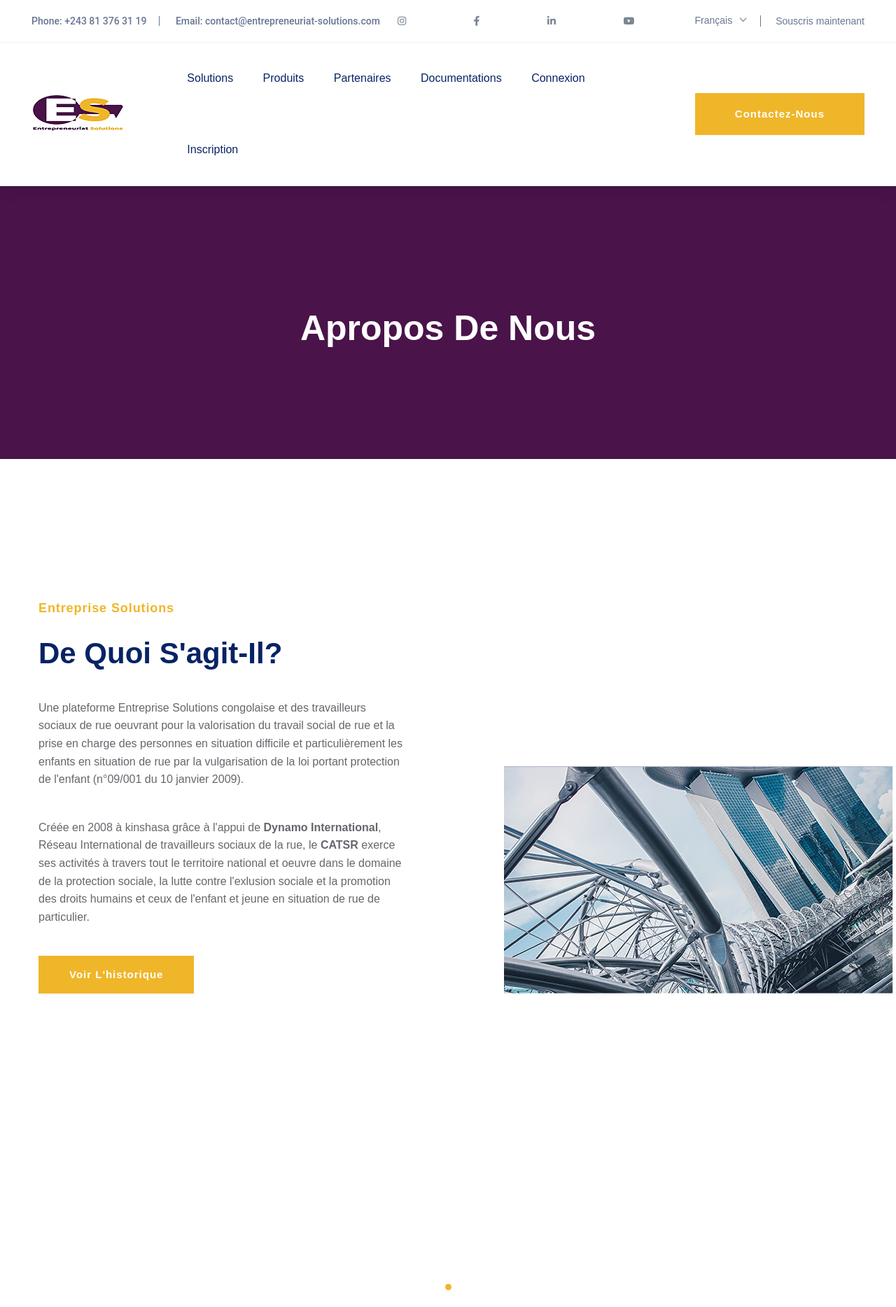
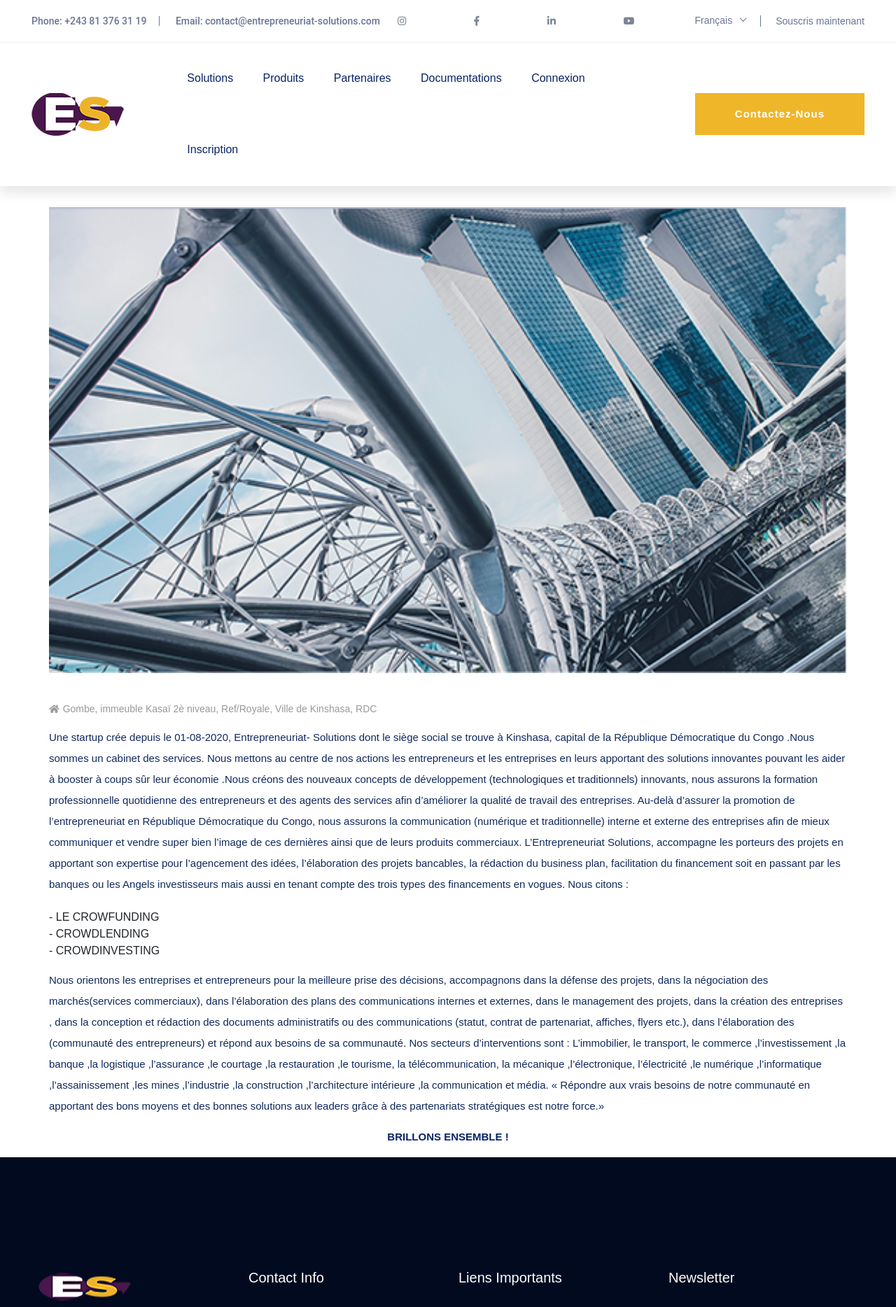
Before and after one commit to Kgermando/e-s, a Django app: page /app/historique in a window 1280 px wide. Shown: the top 1868 px of the page at 70% size. Run offline with Django 3.2, Linux system fonts and the light colour scheme; data that the repository does not hold is empty; some libraries are stand-ins or nearby versions; some web fonts are replaced.

Commit message:
fix edit

```diff
--- a/app/urls.py
+++ b/app/urls.py
@@ -9,5 +9,5 @@ urlpatterns = [
     path('contact', contact_view, name='contact'),
     path('about', about_view, name='about'),
     path('about_detail/<slug:slug>/', about_detail, name='about_detail'),
-    path('historique', about_view, name='historique')
+    path('historique', historique_view, name='historique')
 ]
--- a/es/settings.py
+++ b/es/settings.py
@@ -24,7 +24,7 @@ BASE_DIR = Path(__file__).resolve().parent.parent
 SECRET_KEY = '+f5fyu0r#w*n%$0mueny8x$jj#qk!dxwpk4v@e_1c&le3f&hr@'
 
 # SECURITY WARNING: don't run with debug turned on in production!
-DEBUG = False
+DEBUG = True
 
 ALLOWED_HOSTS = ['entrepreneuriat-solutions.com', 'www.entrepreneuriat-solutions.com', '138.197.210.173', '*']
 
--- a/templates/nav/footer.html
+++ b/templates/nav/footer.html
@@ -22,7 +22,7 @@
                             <h4>Contact Info</h4>
                             <ul>
                                 <li>
-                                    <p>Addresse : Gombe, Humeuble Kasaî 2è niveau, Ref/Royale.</p>
+                                    <p>Addresse : Gombe, immeuble Kasaï 2è niveau, Ref/Royale, Ville de Kinshasa, RDC.</p>
                                 </li>
                                 <li><a href="tel:+243813763119">Phone : +243 81 376 31 19</a></li>
                                 <li><a href="mailto:contact@entrepreneuriat-solutions.com">Email : contact@entrepreneuriat-solutions.com</a></li>
@@ -54,10 +54,11 @@
                         <!-- Form -->
                         <div class="footer-form" >
                             <div id="mc_embed_signup">
-                                <form enctype="multipart/form-data" method="post" action="/newsletter/entrepreneuriat-solutions/subscribe/" class="subscribe_form relative mail_part">
-                                    {% csrf_token %}
-                                    <input type="email" name="email_field" required="" id="id_email_field" placeholder="Addresse mail"
+                                <form class="form-contact contact_form" method="POST">
+
+                                    <input type="email" name="email" id="email" placeholder="Addresse mail"
                                     class="placeholder hide-on-focus" >
+
                                     <div class="form-icon">
                                         <button type="submit" id="id_submit" name="submit"
                                             class="email_icon newsletter-submit button-contactForm">
--- a/templates/nav/header.html
+++ b/templates/nav/header.html
@@ -45,7 +45,9 @@
                     <!-- Logo -->
                     <div class="col-xl-2 col-lg-2">
                         <div class="logo">
-                            <a href="{% url 'solutions:entreprise_solution' %}"><img src="{% static 'img/logo/logo.png' %}" alt="entreprise_solution"></a>
+                            <a href="{% url 'solutions:entreprise_solution' %}">
+                                <img src="{% static 'img/logo/logo.png' %}" alt="entreprise_solution">
+                            </a>
                         </div>
                     </div>
                     <div class="col-xl-10 col-lg-10">
--- a/templates/pages/app/about.html
+++ b/templates/pages/app/about.html
@@ -21,6 +21,70 @@
     </div>
     <!-- Hero End -->
 
+    <!--? Services Area Start -->
+    <div class="service-area section-padding2">
+        <div class="container">
+            <div class="row justify-content-center">
+                <div class="col-xl-6 col-lg-7 col-md-10 col-sm-10">
+                    <!-- Section Tittle -->
+                    <div class="section-tittle text-center">
+                        <!-- <h2>Présentation du CATSR</h2> -->
+                    </div>
+                </div>
+            </div>
+            <div class="row">
+                <div class="col-lg-4 col-md-6 col-sm-6">
+                    <div class="single-cat text-center mb-20">
+                        <div class="cat-icon">
+                                <span class="">
+                                <i class="fa fa-gavel" aria-hidden="true"></i>
+                            </span>
+                        </div>
+                        <div class="cat-cap">
+                            <h5><a href="{% url 'app:about' %}">Objectifs</a></h5>
+                            <p>
+                                Innover, Accompagner et Former
+                            </p>
+                        </div>
+                    </div>
+                </div>
+                <div class="col-lg-4 col-md-6 col-sm-6">
+                    <div class="single-cat text-center mb-20">
+                        <div class="cat-icon">
+                            <span class="">
+                                <i class="fa fa-user" aria-hidden="true"></i>
+                            </span>
+                        </div>
+                        <div class="cat-cap">
+                            <h5><a href="{% url 'app:about' %}">Vision</a></h5>
+                            <p>
+                                Faire briller et Consolider une classe des Entrepreneurs,
+                                investisseurs et  Entreprises Innovantes  afin de contribuer efficacement au
+                                développement économique de notre pays.
+                            </p>
+                        </div>
+                    </div>
+                </div>
+                <div class="col-lg-4 col-md-6 col-sm-6">
+                    <div class="single-cat text-center mb-20">
+                            <div class="cat-icon">
+                            <span class="">
+                                <i class="fa fa-book" aria-hidden="true"></i>
+                            </span>
+                        </div>
+                        <div class="cat-cap">
+                            <h5><a href="{% url 'app:about' %}">Spécialité</a></h5>
+                            <p>
+                                Nous sommes spécialisés dans la création, les stratégies, les suivies-évaluations  et le développement des affaires .
+                            </p>
+                        </div>
+                    </div>
+                </div>
+            </div>
+        </div>
+    </div>
+    <!-- Services Area End -->
+
     <!--? About Law Start-->
     <section class="about-low-area section-padding2">
         <div class="container">
@@ -29,20 +93,30 @@
                     <div class="about-caption">
                         <!-- Section Tittle -->
                         <div class="section-tittle mb-35">
-                            <span>Entreprise Solutions</span>
+                            <span>Entrepreneuriat-Solutions</span>
                             <h2>De quoi s'agit-il?</h2>
                         </div>
                         <p>
-                            Une plateforme Entreprise Solutions congolaise et des travailleurs sociaux
-                            de rue oeuvrant pour la valorisation du travail social de rue et la prise en charge
-                            des personnes en situation difficile et particulièrement les enfants
-                            en situation de rue par la vulgarisation de la loi portant protection de l'enfant
-                            (n°09/001 du 10 janvier 2009).
+                            Aujourd’hui en République Démocratique du Congo plus particulièrement à Kinshasa plusieurs
+                            personnes veulent entreprendre, oui beaucoup des petites et moyennes entreprises naissent
+                            chaque jour et malheureusement beaucoup aussi meurt pour la plupart sans même avoir vu les jours.
+                            Aujourd’hui bien qu’ils existent ; leurs métiers  et bien encore leurs apport est moins considérer
+                            ici en République Démocratique du Congo. Nous parlons Là des artisans et des consultants pourtant
+                            ce sont des personnes très importantes dont leurs apport dans le développement d’une société est
+                            d’une grande importance qui n’est pas à contester. L’entrepreneuriat en RDC  est malade pourtant
+                            elle est une clef d’un développement économique exponentiel.
                         </p>
                         <p>
-                            Créée en 2008 à kinshasa grâce à l'appui de <strong>Dynamo International</strong>, Réseau International de travailleurs sociaux de la rue,
-                            le <strong>CATSR</strong> exerce ses activités à travers tout le territoire national et oeuvre dans le domaine de la protection sociale,
-                            la lutte contre l'exlusion sociale et la promotion des droits humains et ceux de l'enfant et jeune en situation de rue de particulier.
+                            Comment donc rester indifférent face à cette réalité ?voilà qui nous pousse à mettre en place ce
+                            concept novateur pour sauver l’entrepreneuriat au Congo et faire briller les entrepreneurs ainsi
+                            que leurs entreprises.
+                        </p>
+                        <p>
+                            Sauvé et relever l’économie de notre pays  est une urgence qui s’impose d’où plusieurs questions
+                            méritent donc d’être posées  pour résoudre les différents problèmes qui gangrènent le domaine entrepreneurial
+                             au Congo, leurs réponses ses trouvent dans la réalisation de notre  vision <strong>«Entrepreneuriat-Solutions»</strong>
+                             qui est un concept novatrice et qui se veut salutaire pour les entreprises et entrepreneurs congolais de
+                             par sa spécialité et ses objectifs.
                         </p>
                     </div>
                     <a href="{% url 'app:historique' %}" class="btn">Voir l'historique</a>
@@ -51,11 +125,11 @@
                     <!-- about-img -->
                     <div class="about-img">
                         <div class="about-font-img d-none d-lg-block">
-                            <img src="{% static 'img/gallery/blog1.png' %}" alt="A propos de Entreprise Solutions">
+                            <!-- <img src="{% static 'img/gallery/blog1.png' %}" alt="A propos de Entreprise Solutions"> -->
                         </div>
-                        <!-- <div class="about-back-img ">
-                            <img src="assets/img/gallery/about1.png" alt="">
-                        </div> -->
+                        <div class="about-back-img ">
+                            <img src="{% static 'img/gallery/blog1.png' %}" alt="">
+                        </div>
                     </div>
                 </div>
             </div>
--- a/templates/pages/app/historique.html
+++ b/templates/pages/app/historique.html
@@ -12,34 +12,56 @@
                 <div class="col-lg-12 posts-list">
                     <div class="single-post">
                         <div class="feature-img">
-                            <img class="img-fluid" src="{% static 'img/catsr/historique.jpeg' %}" width="100%" height="300" alt="CATSR">
+                            <img class="img-fluid" src="{% static 'img/gallery/blog1.png' %}" width="100%" height="200px" alt="Entrepreneuriat-solutions">
                         </div>
                         <div class="blog_details">
                             <h2 style="color: #2d2d2d;"></h2>
                             <ul class="blog-info-link mt-3 mb-4">
-                                <li><a href="#"><i class="fa fa-home"></i>38, Avenue Mbanza Ngoma, Q/ Adoula C/ bandalungwa, Ville de Kinshasa, RDC</a></li>
+                                <li><a href="#"><i class="fa fa-home"></i>Gombe, immeuble Kasaï 2è niveau, Ref/Royale, Ville de Kinshasa, RDC</a></li>
                             </ul>
                             <p class="excert">
-                                Créé à Kinshasa le 22 décembre 2006 à la suite d’un séminaire international de formation en travail
-                                social de rue organisée par Dynamo International de 3 au 7 avril de la même année, en vue du suivi des
-                                 recommandations formulées lors du séminaire ;
-                                Considérant la Convention de partenariat signée avec Dynamo international le 22 décembre 2006,
-                                la collaboration développée et les activités réalisées en partenariat jusqu’à ce jour ;
-                                Prenant en compte les dernières expériences de mise en œuvre du projet de prise en charge des enfants
-                                orphelins vulnérables en situation de rue de Kinshasa, Lubumbashi et Kananga pour la période allant de
-                                juillet 2014 à juin 2016 ; le programme d’accompagnement de la mise en œuvre de la loi portant protection
-                                de l’enfant en R D Congo allant de 2017 à 2021 étendus à trois autres villes de Bukavu, Mbuji-Mayi et Boma
-                                et de toutes les leçons apprises ;
-                                Mais aussi, en considération du contrat d’emphytéose signée entre le Ministère des Affaires Sociales
-                                comme propriétaire Cédant d’une part, le CATSR et Dynamo International comme respectivement Cessionnaire et
-                                 Concessionnaire d’autre part, pour une durée de 20 ans renouvelable (contrat signé depuis seulement
-                                 le 12 avril 2017) portant sur la cession d’un espace par les Affaires Sociales, la construction par Dynamo
-                                 International du bâtiment qui abrite de Centre d’Accueil d’Urgence « LIKEMO » et les Bureau du Siège Administratif du CATSR et la poursuite des obligations contractuelles par le CATSR ; et par souci de pérenniser la collaboration avec le Ministère National Congolais des Affaires Sociales et continuer à jouer le rôle de service spécialisé et partenaire ;
-                                Vu la nécessité de se conformer aux exigences contextuelles du secteur social et le besoin d’améliorer
-                                son intervention et stratégie opérationnelle à la poursuite de son objet social, le CATSR se trouve obligé
-                                d’actualiser ses statuts, rester plus conforme à la loi n° 004/2001du 20 juillet 2001 portant dispositions
-                                générales applicables aux associations sans but lucratif, et parce que la rue existe, continuer à jouer son
-                                rôle de tisseur des liens.
+                                Une startup crée depuis le 01-08-2020, Entrepreneuriat- Solutions dont le siège social se trouve
+                                à Kinshasa, capital de la République Démocratique du Congo .Nous sommes un cabinet des services.
+                                Nous  mettons au centre de nos actions   les entrepreneurs et les entreprises en leurs apportant
+                                des solutions innovantes  pouvant les aider à booster à coups sûr  leur économie .Nous créons des
+                                nouveaux concepts de développement  (technologiques et traditionnels) innovants, nous assurons la
+                                formation professionnelle quotidienne des entrepreneurs et des agents des services afin d’améliorer
+                                la qualité de travail des entreprises. Au-delà d’assurer la promotion de l’entrepreneuriat en
+                                République Démocratique du Congo, nous assurons la communication (numérique et traditionnelle)
+                                interne et externe des entreprises afin de mieux communiquer et vendre super bien l’image de ces
+                                dernières ainsi que de leurs produits commerciaux. L’Entrepreneuriat Solutions, accompagne les
+                                porteurs des projets en apportant son expertise pour l’agencement des idées, l’élaboration des
+                                projets bancables, la rédaction du business plan, facilitation du financement soit en passant
+                                par les banques ou les Angels investisseurs mais aussi en tenant compte des trois types des
+                                financements en vogues. Nous citons :
+
+                                <ul class="excert mb-4">
+                                    <li>- LE CROWFUNDING</li>
+                                    <li>- CROWDLENDING</li>
+                                    <li>- CROWDINVESTING</li>
+                                </ul>
+
+
+                                <p class="excert">
+                                    Nous orientons les entreprises et entrepreneurs pour la meilleure prise des décisions,
+                                    accompagnons dans la défense des projets, dans la négociation des marchés(services commerciaux),
+                                    dans l’élaboration des plans des communications internes et externes, dans le management des
+                                    projets, dans la création des entreprises , dans la conception et rédaction des documents
+                                    administratifs ou des communications (statut, contrat de partenariat, affiches, flyers etc.),
+                                    dans l’élaboration des    (communauté des entrepreneurs) et répond aux besoins de sa communauté.
+                                    Nos secteurs d’interventions sont :
+                                    L’immobilier, le transport, le commerce ,l’investissement ,la banque ,la logistique ,l’assurance
+                                    ,le courtage ,la restauration ,le tourisme, la télécommunication, la mécanique ,l’électronique,
+                                    l’électricité ,le numérique ,l’informatique ,l’assainissement ,les mines ,l’industrie ,la
+                                    construction ,l’architecture intérieure ,la communication et média.
+
+                                    « Répondre aux vrais besoins de notre communauté en apportant des bons moyens et des bonnes
+                                    solutions  aux leaders  grâce à des partenariats stratégiques est notre  force.»
+                                </p>
+
+
+                                <h4 class="text-center mb-4"><strong>BRILLONS ENSEMBLE !</strong></h4>
+
                             </p>
                         </div>
                     </div>
--- a/templates/pages/dashboard/forms_consultant.html
+++ b/templates/pages/dashboard/forms_consultant.html
@@ -4,6 +4,7 @@
 {% block dashboard %}
 
 <div class="card">
+    {% include 'notifications/_alerts.html' %}
     <h3 class="card-header">Remplir le formulaire d'un Consultant</h3>
     <div class="card-body">
         <form method="POST">
@@ -33,8 +34,8 @@
                 <input name="telephone_2" id="telephone_2" type="number" class="form-control" placeholder="Téléphone 2">
             </div>
             <div class="custom-file mb-3">
-                <input name="logo" id="logo" type="file" class="custom-file-input">
-                <label class="custom-file-label" for="logo">Inserez le Logo</label>
+                <label class="col-form-label" for="logo">Inserez le Logo</label>
+                <input type="file" class="form-control" name="logo" id="logo">
             </div>
             <div class="form-group">
                 <label for="date" class="col-form-label">Date de debut d'activités</label>
```
Also changed, not shown: app/admin.py (+16 -0 lines), app/models.py (+7 -0 lines), app/views.py (+13 -0 lines), dashboard/models.py (+9 -9 lines), dashboard/views.py (+6 -9 lines), templates/pages/dashboard/forms_artisans.html (+5 -4 lines), templates/pages/dashboard/forms_entreprise.html (+4 -3 lines), templates/pages/dashboard/forms_investisseurs.html (+4 -3 lines), templates/pages/dashboard/forms_partenaire.html (+4 -3 lines), dashboard/migrations/0002_auto_20201203_1929.py (added), static/img/logo/logo.png, static/img/logo/logo2_footer.png, static/img/logo/logo2_footerd.png (deleted).
